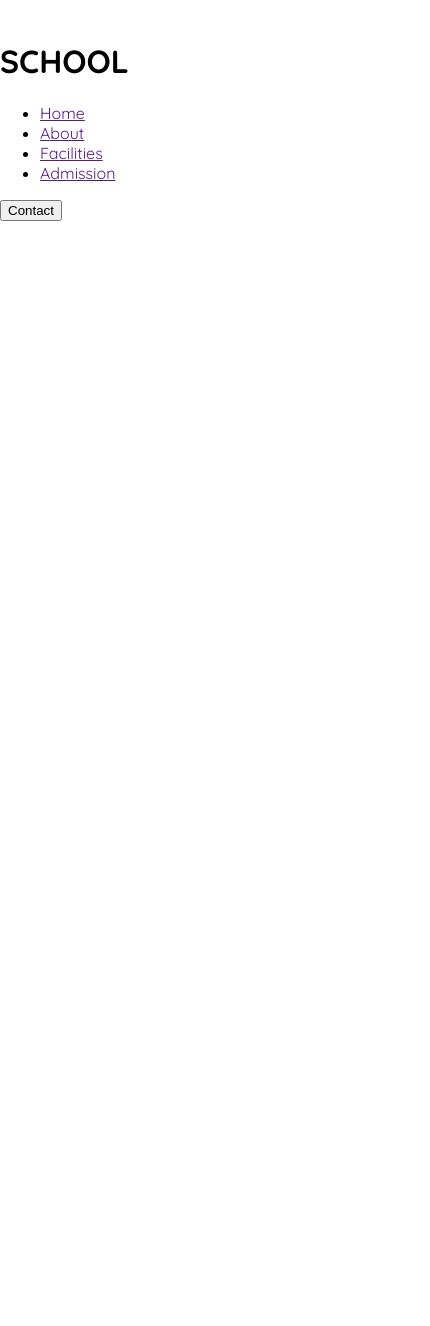
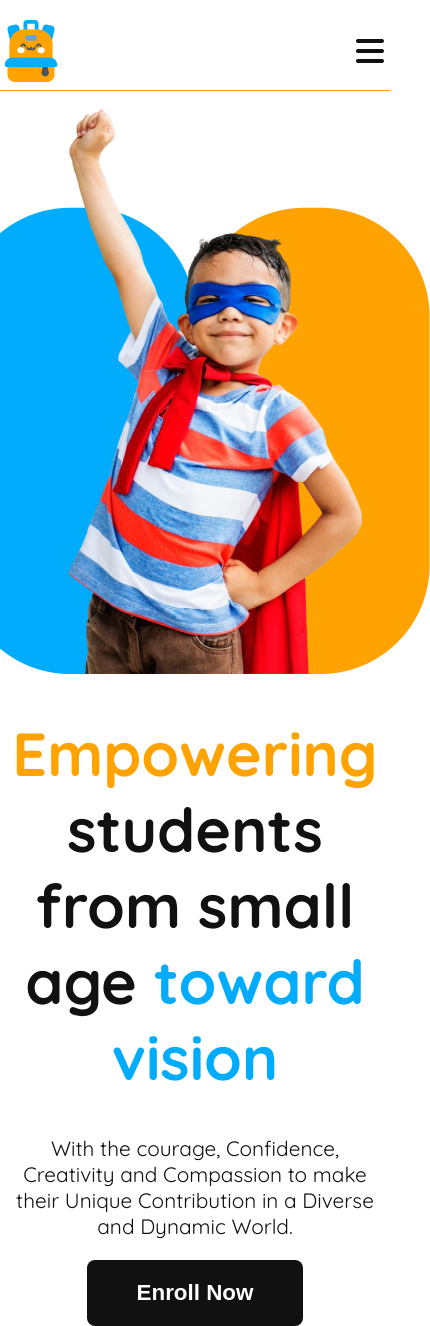
Before and after one commit to Joybarua33/Kids-School, a plain HTML site: page index.html in a window 390 px wide. Shown: the whole page, 430 px wide, since content can reach past the window. Before the commit the page ends 844 px from the top, so only its background shows below. Drawn offline with Linux system fonts and the light colour scheme.

Commit message:
added header section with responsive layout

```diff
--- a/index.html
+++ b/index.html
@@ -5,22 +5,36 @@
     <meta name="viewport" content="width=device-width, initial-scale=1.0">
     <title>Kids School</title>
     <link rel="stylesheet" href="style.css">
+    <link rel="stylesheet" href="https://cdnjs.cloudflare.com/ajax/libs/font-awesome/7.0.1/css/all.min.css" integrity="sha512-2SwdPD6INVrV/lHTZbO2nodKhrnDdJK9/kg2XD1r9uGqPo1cUbujc+IYdlYdEErWNu69gVcYgdxlmVmzTWnetw==" crossorigin="anonymous" referrerpolicy="no-referrer" />
 </head>
 <body>
     <header>
-        <div class="navbar">
-            <div class="navbar-brand">
-                <img src="" alt="">
-                <h1>SCHOOL</h1>
+        <div class="navbar display-flex">
+            <div class="navbar-brand display-flex">
+                <img class="brand-img" src="assets/logo.png" alt="">
+                <h1 class="brand-title">SCHOOL</h1>
             </div>
-            <ul class="navbar-links">
-                <li class="navbar-item"><a href="" class="navbar-links">Home</a></li>
-                <li class="navbar-item"><a href="" class="navbar-links">About</a></li>
-                <li class="navbar-item"><a href="" class="navbar-links">Facilities</a></li>
-                <li class="navbar-item"><a href="" class="navbar-links">Admission</a></li>
+            <ul class="navbar-links display-flex">
+                <li class="navbar-item"><a href="" class="navbar-links orange">Home</a></li>
+                <li class="navbar-item"><a href="" class="navbar-links sky-blue">About</a></li>
+                <li class="navbar-item"><a href="" class="navbar-links light-blue">Facilities</a></li>
+                <li class="navbar-item"><a href="" class="navbar-links purple">Admission</a></li>
             </ul>
-            <button class="navbar-contact">Contact</button>
+            <div class="contact">
+                <button class="navbar-btn">Contact</button>
+                <i class="fa-solid fa-bars contact-bar"></i>
+            </div>
         </div>
+        <hr>
+        <div class="banner display-flex">
+           <div class="banner-content">
+                <h1 class="banner-title"><span id="highlight-1">Empowering</span><br> students from small age <span id="highlight-2">toward vision</span></h1>
+                <p class="banner-des">With the courage, Confidence, Creativity and Compassion to make their Unique Contribution in a  Diverse and Dynamic World.</p>
+                <button class="banner-btn">Enroll Now</button>
+           </div>
+           <img class="banner-img" src="assets/hero-kids.png" alt="">
+        </div>
+
     </header>
     <main>
 
--- a/style.css
+++ b/style.css
@@ -8,10 +8,136 @@ body {
   margin: 0;
   padding: 0;
 }
-/* header{
-    max-width: 1160px;
-    border: 2px solid palevioletred;
-    margin: 0 auto;
-} */
+
+/* Shared Style */
+.display-flex{
+    display: flex;
+}
 
 /* Header Related Style */
+.navbar{
+    justify-content: space-evenly;
+    align-items: center;
+    padding-top: 20px;
+}
+.navbar-brand{
+    align-items: center;
+}
+.brand-img{
+    width: 62px;
+    height: 62px;
+    margin-right: 10px;
+}
+.brand-title{
+    font-size: 2rem;
+    font-weight: bold;
+    color: rgba(17, 17, 17, 1);
+}
+.navbar-item{
+    list-style: none;
+}
+.navbar-links{
+    text-decoration: none;
+    margin-right: 40px;
+    font-size: 1.25rem;
+    font-weight: 500;
+}
+.orange{
+    color: rgba(254, 163, 1, 1);
+}
+.sky-blue{
+    color: rgba(1, 172, 253, 1);
+}
+.light-blue{
+    color: rgba(5, 212, 223, 1);
+}
+.purple{
+    color: rgba(93, 88, 239, 1);
+}
+
+.navbar-btn{
+    background-color: rgba(254, 163, 1, 1);
+    color: white;
+    padding: 15px 60px;
+    border: none;
+    font-size: 1.25rem;
+    font-weight: 600;
+    border-radius: 8px;
+}
+.contact i{
+    display: none;
+    font-size: 2rem;
+    color: rgba(17, 17, 17, 1);
+}
+hr{
+    display: none;
+    border: none;
+    height: 1px;
+    background-color: rgba(254, 163, 1, 1);
+}
+
+.banner{
+    justify-content: space-evenly;
+    align-items: center;
+    padding: 0px 10px;
+}
+.banner-content{
+    width: 640px;
+}
+.banner-title{
+    font-size: 3.8rem;
+    font-weight: bold;
+    color: rgba(17, 17, 17, 1);
+}
+#highlight-1{
+    color: rgba(254, 163, 1, 1);
+}
+#highlight-2{
+    color: rgba(1, 172, 253, 1);
+}
+.banner-des{
+    font-size: 1.3rem;
+    color: rgba(17, 17, 17, 1);
+}
+.banner-btn{
+    background-color: rgba(17, 17, 17, 1);
+    color: white;
+    padding: 20px 50px;
+    border: none;
+    border-radius: 8px;
+    font-size: 1.4rem;
+    font-weight: bold;
+}
+
+
+
+/* media query for responsive*/
+@media screen and (max-width: 576px) {
+    .navbar-links, .navbar-btn, .brand-title{
+        display: none;
+    }
+    .contact i{
+        display: block;
+    }
+    hr{
+        display: block;
+    }
+    .navbar{
+        justify-content: space-between;
+    }
+    .banner{
+        flex-direction: column-reverse;
+        text-align: center;
+    }
+    .banner-content{
+        max-width: 100%;
+        padding: 0 10px;
+    }
+}
+
+@media screen and (min-width: 577px) and (max-width: 992px){
+    .banner {
+        flex-direction: column-reverse;
+        text-align: center;
+    }
+}
```
